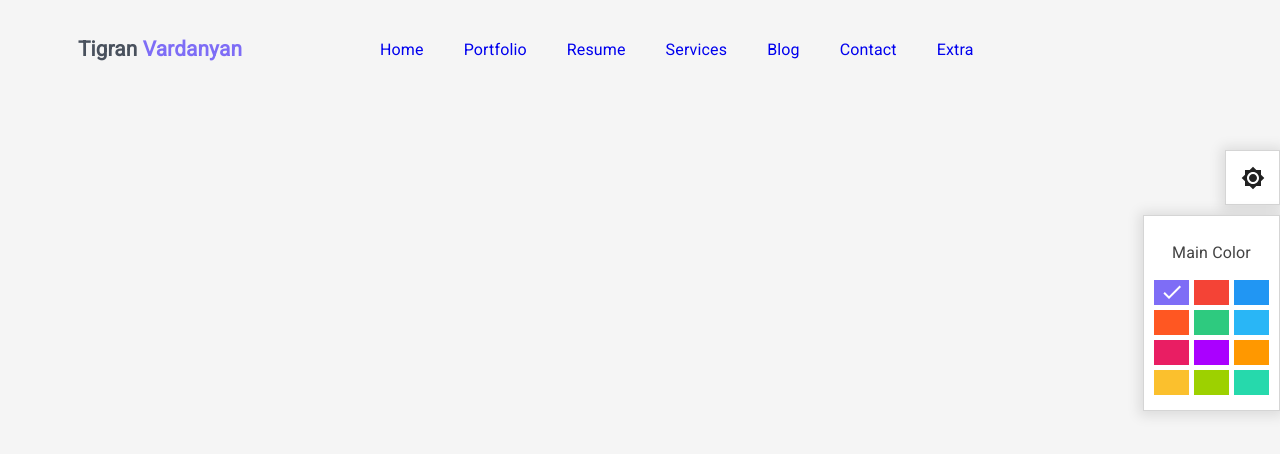
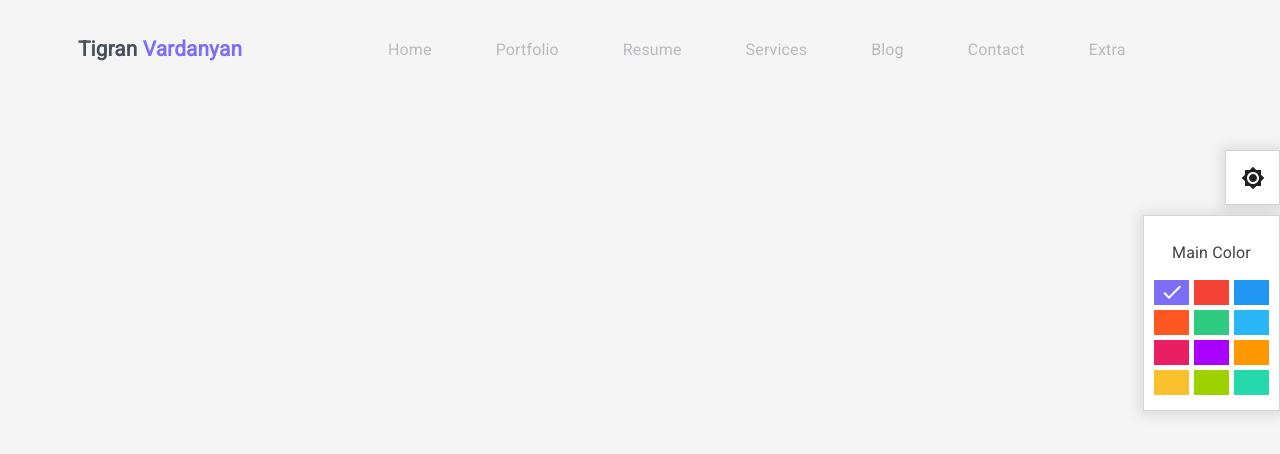
Before and after one commit to TigranVardanyan/bestdevsite, a React (Create React App) app: page / in a window 1280 px wide. Shown: the top 454 px of the page. Built offline with nearby package versions, Linux system fonts and the light colour scheme.

Commit message:
Signed-off-by: Tigran <tigranv@10web.io>

```diff
--- a/src/components/Navbar/Navbar.module.css
+++ b/src/components/Navbar/Navbar.module.css
@@ -8,6 +8,36 @@
   padding: 8px 0px;
   margin: 0px 20px;
   color: #b8bbbf;
+}
+
+.navigationList li a {
+  display: inline;
+  position: relative;
+  width: 100%;
+  box-sizing: border-box;
+  text-decoration: none;
+  color: inherit;
+  padding: 8px 8px;
+  margin-right: 8px;
+}
+
+.navigationList li a::after {
+  display: inline;
+  position: absolute;
+  transform: scale(0);
+  right: 0;
+  left: 0;
+  bottom: 0;
+  content: '';
+  height: 2px;
+  width: 30px;
+  margin: 0 auto;
+  background-color: #2eca7f;
+  transition: all 0.5s;
+}
+
+.navigationList li a:hover::after {
+  transform: scale(1);
 }
 
 .author {
```
